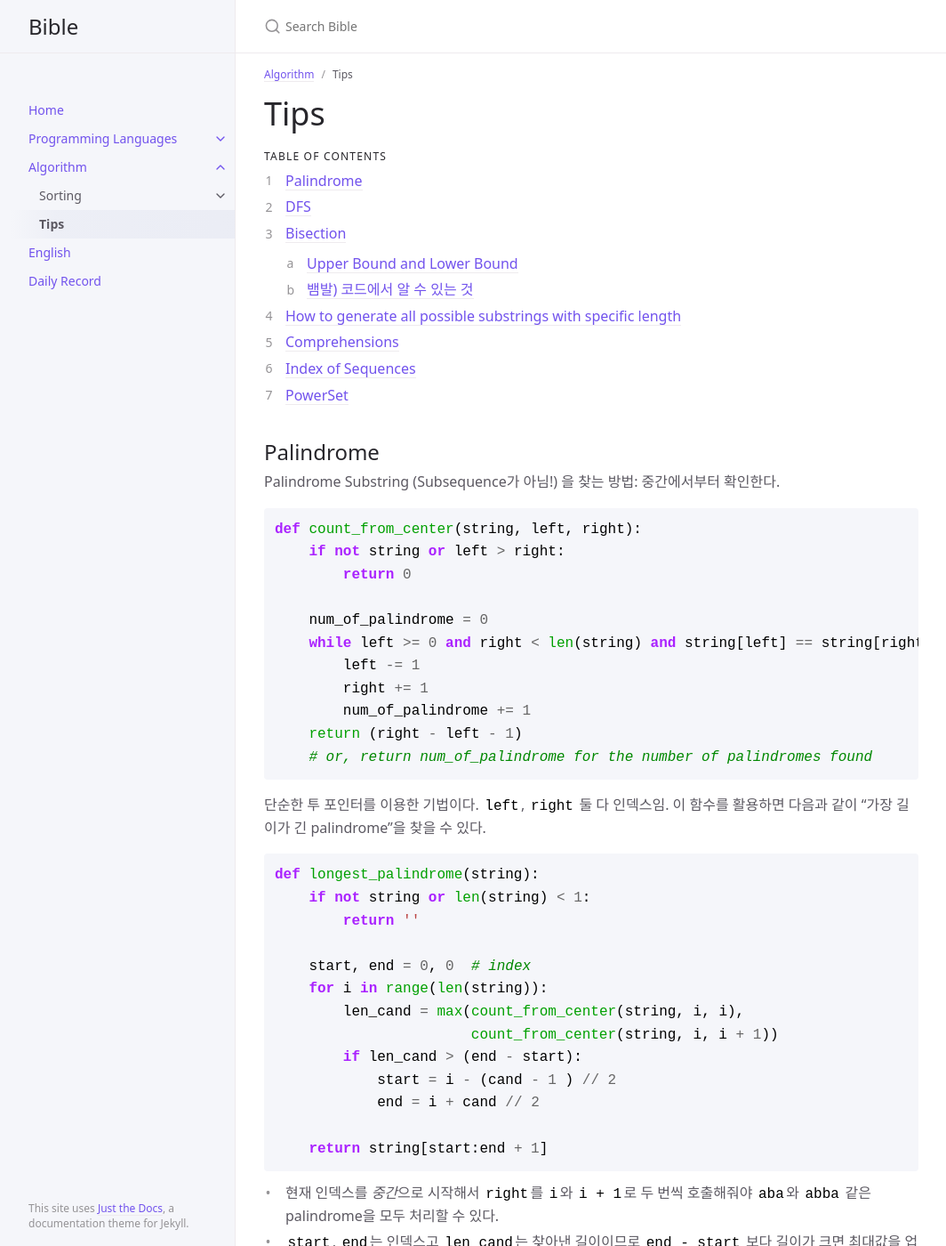
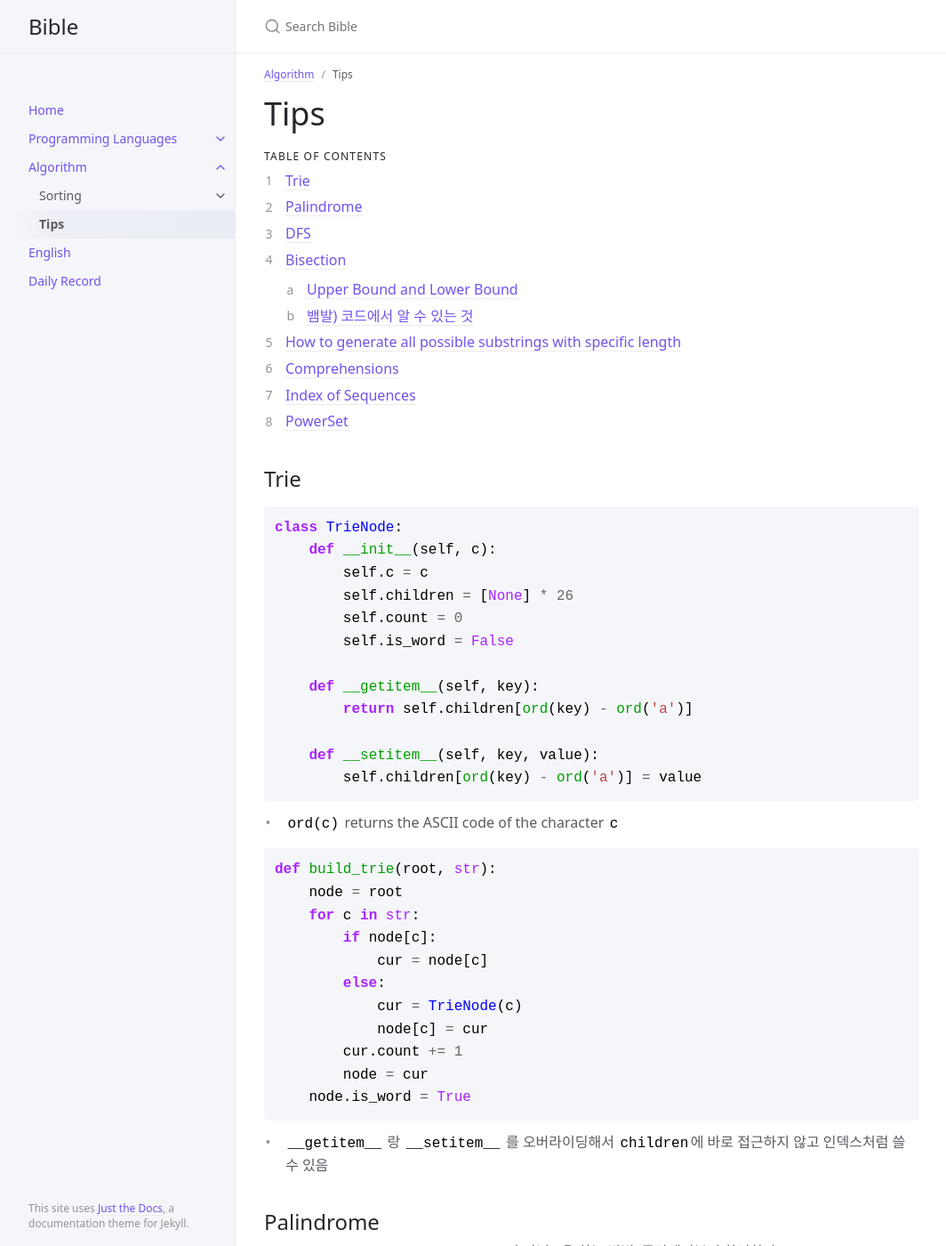
Before and after one commit to sangwoo-joh/bible-archive, a Jekyll site: the page built from algorithm/tips.md, in a window 1280 px wide and 1400 px high. Shown: the whole window at 89% size, without its empty margins (107-1171 px from the left). Built offline with Jekyll 4.4.1, drawn with Linux system fonts in a browser that asks for light colours.

Commit message:
Add trie

````diff
--- a/algorithm/tips.md
+++ b/algorithm/tips.md
@@ -13,6 +13,44 @@ parent: Algorithm
 
 1. TOC
 {:toc}
+
+## Trie
+
+``` python
+class TrieNode:
+    def __init__(self, c):
+        self.c = c
+        self.children = [None] * 26
+        self.count = 0
+        self.is_word = False
+
+    def __getitem__(self, key):
+        return self.children[ord(key) - ord('a')]
+
+    def __setitem__(self, key, value):
+        self.children[ord(key) - ord('a')] = value
+```
+
+ - `ord(c)` returns the ASCII code of the character `c`
+
+``` python
+def build_trie(root, str):
+    node = root
+    for c in str:
+        if node[c]:
+            cur = node[c]
+        else:
+            cur = TrieNode(c)
+            node[c] = cur
+        cur.count += 1
+        node = cur
+    node.is_word = True
+```
+
+ - `__getitem__` 랑 `__setitem__` 를 오버라이딩해서 `children`에 바로
+   접근하지 않고 인덱스처럼 쓸 수 있음
+
+
 
 ## Palindrome
 
````
